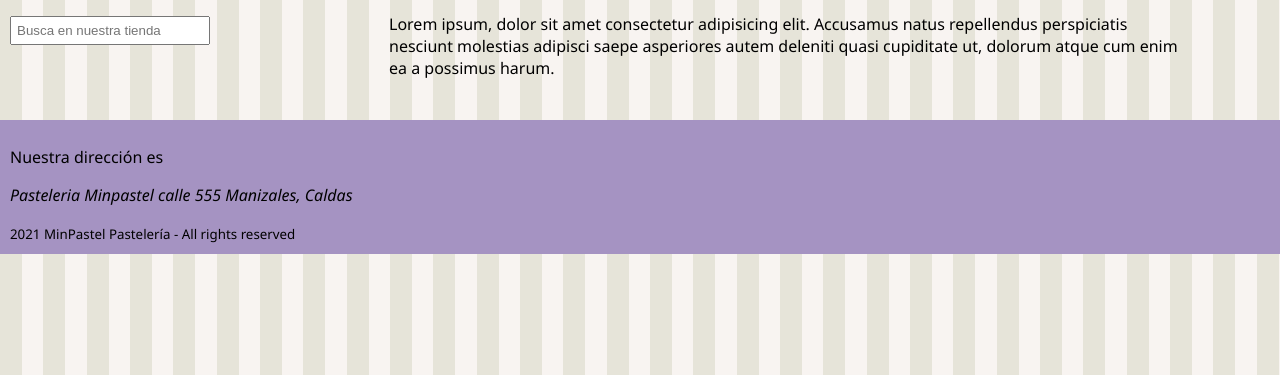
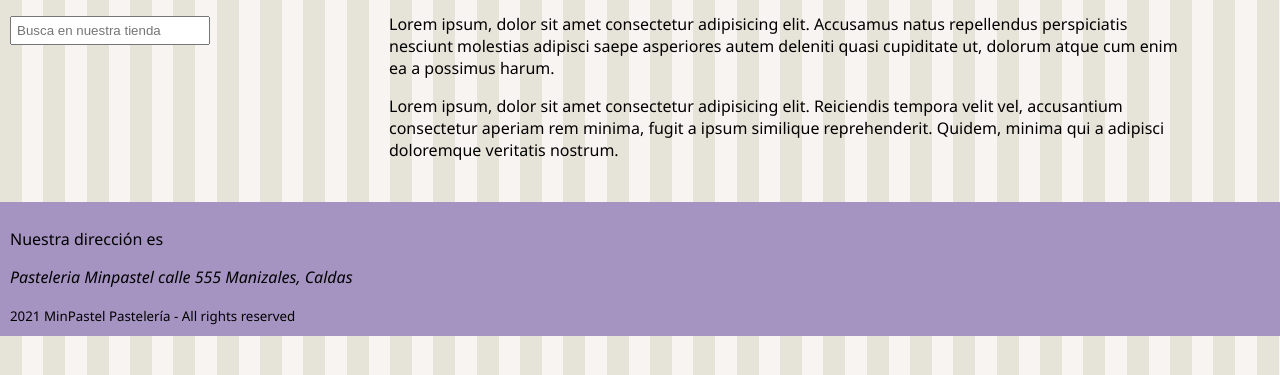
Before and after one commit to Johanna1618/Pasteleria, a plain HTML site: page cheescake.html in a window 1280 px wide. Shown: the part 425-800 px from the top of the page. Drawn offline with Linux system fonts and the light colour scheme.

Commit message:
First Commit

```diff
--- a/cheescake.html
+++ b/cheescake.html
@@ -47,6 +47,7 @@
                     <img style="width: 50%;" src="images/products/cheesecake.jpg" alt="Cheescake">
                 </figure>
                 <p>Lorem ipsum, dolor sit amet consectetur adipisicing elit. Accusamus natus repellendus perspiciatis nesciunt molestias adipisci saepe asperiores autem deleniti quasi cupiditate ut, dolorum atque cum enim ea a possimus harum.</p>
+                <p>Lorem ipsum, dolor sit amet consectetur adipisicing elit. Reiciendis tempora velit vel, accusantium consectetur aperiam rem minima, fugit a ipsum similique reprehenderit. Quidem, minima qui a adipisci doloremque veritatis nostrum.</p>
             </article>
 
         </main>
```
